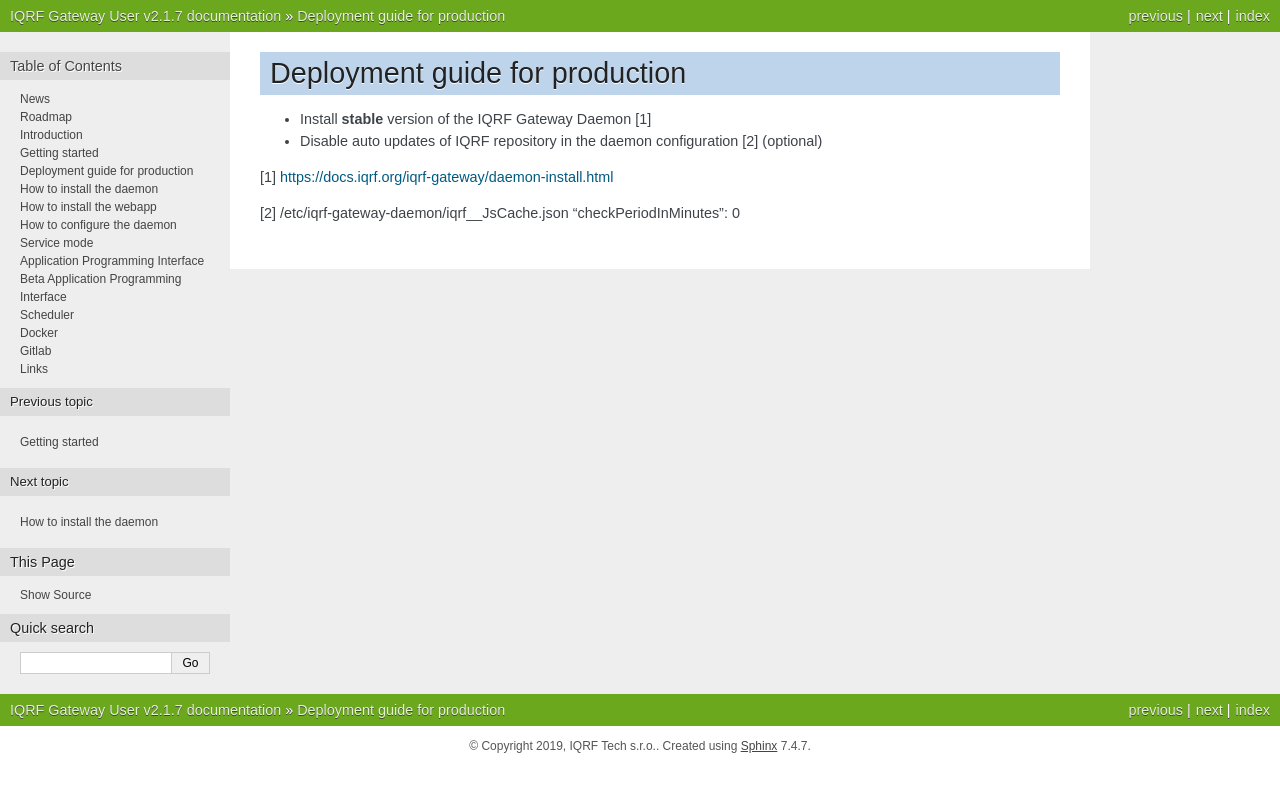
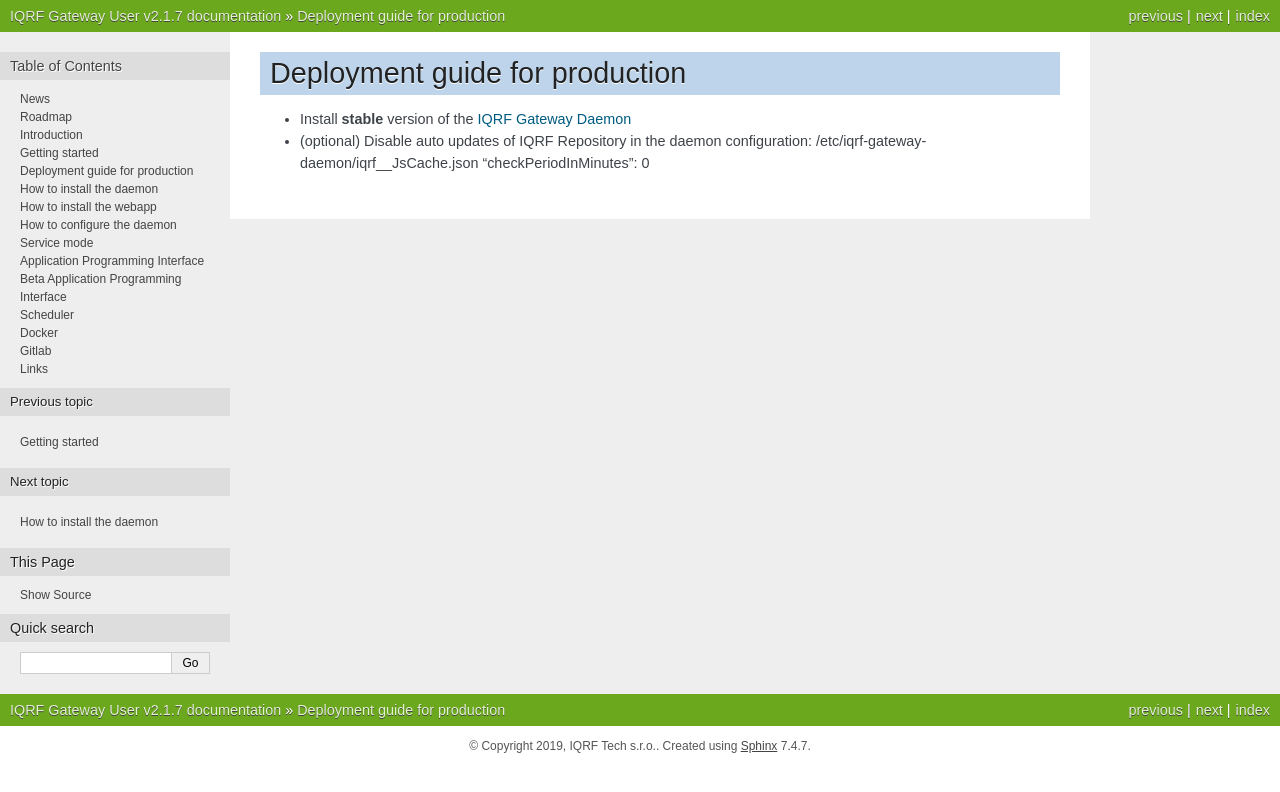
Before and after one commit to iqrf/iqrf-gateway-docs, a Sphinx documentation site: the page built from user/source/deployment.rst, in a window 1280 px wide. Shown: the top 792 px of the page. Built offline with Sphinx 7.4.7, drawn with Linux system fonts in a browser that asks for light colours.

Commit message:
Fix deployment guide

```diff
--- a/user/source/deployment.rst
+++ b/user/source/deployment.rst
@@ -1,9 +1,7 @@
 Deployment guide for production
 ===============================
 
-* Install **stable** version of the IQRF Gateway Daemon [1]
-* Disable auto updates of IQRF repository in the daemon configuration [2] (optional)
+* Install **stable** version of the `IQRF Gateway Daemon`_
+* (optional) Disable auto updates of IQRF Repository in the daemon configuration: /etc/iqrf-gateway-daemon/iqrf__JsCache.json "checkPeriodInMinutes": 0
 
-[1] https://docs.iqrf.org/iqrf-gateway/daemon-install.html
-
-[2] /etc/iqrf-gateway-daemon/iqrf__JsCache.json "checkPeriodInMinutes": 0
+.. _`IQRF Gateway Daemon`: daemon-install.html
```
